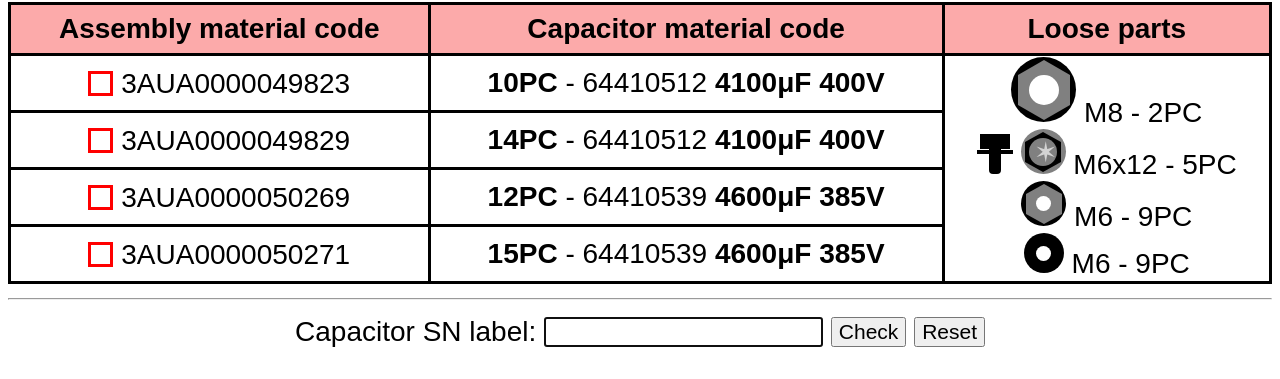
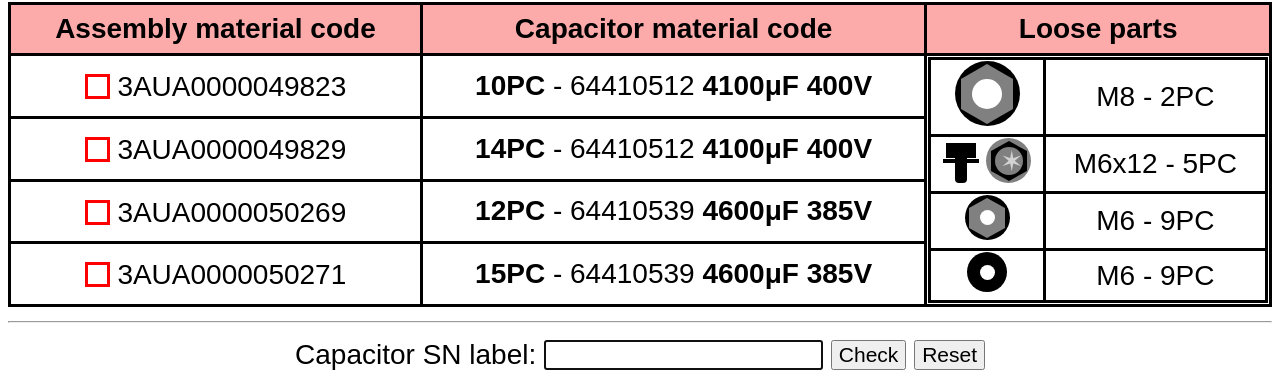
Before and after one commit to nata1993/capacitor-assembly-tester, a plain HTML site: page index.html in a window 1280 px wide. Shown: the part 555-934 px from the top of the page. Before the commit the page ends 911 px from the top, so only its background shows below. Drawn offline with Linux system fonts and the light colour scheme.

Commit message:
Creates table view for loose parts.

```diff
--- a/index.html
+++ b/index.html
@@ -76,6 +76,9 @@
 					<p><span>10PC</span> - 64410512 <span>4100&mu;F 400V</span></p>
 				</td>
 				<td rowspan="4">
+					<table>
+						<tr>
+							<td>
 								<div>
 									<div id="b_nut_outer_ring">
 										<div id="b_nut_inner">
@@ -86,8 +89,14 @@
 											<div id="b_nut_down"></div>
 										</div>
 									</div>
-						M8 - 2PC
 								</div>
+							</td>
+							<td>
+								<p>M8 - 2PC</p>
+							</td>
+						</tr>
+						<tr>
+							<td>
 								<div>
 									<div id="kombi_side_view">
 										<div id="kombi_side_head"></div>
@@ -108,8 +117,14 @@
 											</div>
 										</div>
 									</div>
-						M6x12 - 5PC
 								</div>
+							</td>
+							<td>
+								<p>M6x12 - 5PC</p>
+							</td>
+						</tr>
+						<tr>
+							<td>
 								<div>
 									<div id="s_nut_outer_ring">
 										<div id="s_nut_inner">
@@ -120,14 +135,25 @@
 											<div id="s_nut_down"></div>
 										</div>
 									</div>
-						M6 - 9PC
 								</div>
+							</td>
+							<td>
+								<p>M6 - 9PC</p>
+							</td>
+						</tr>
+						<tr>
+							<td>
 								<div>
 									<div id="washer">
 										<div id="washer_hole"></div>
 									</div>
-						M6 - 9PC
 								</div>
+							</td>
+							<td>
+								<p>M6 - 9PC</p>
+							</td>
+						</tr>
+					</table>
 				</td>
 			</tr>
 			<tr>
```
Lines whose indentation alone changed are shown as unchanged.
